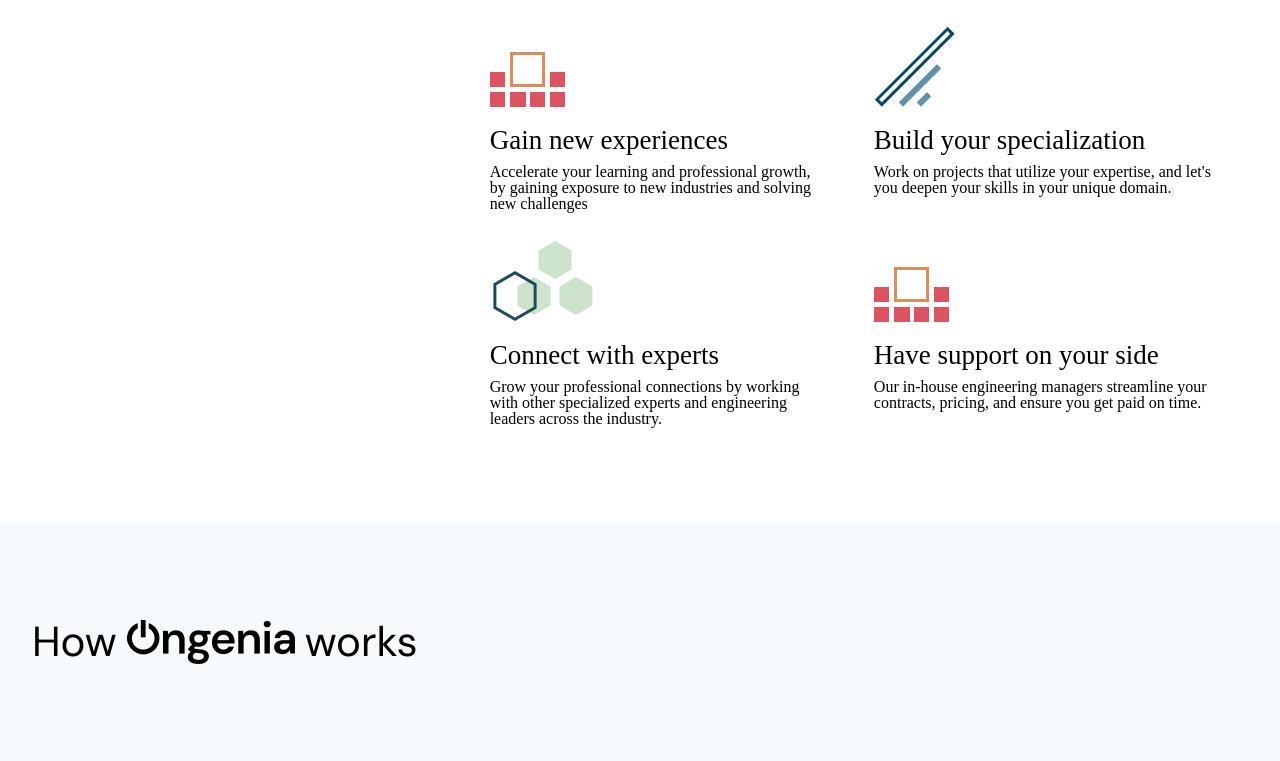
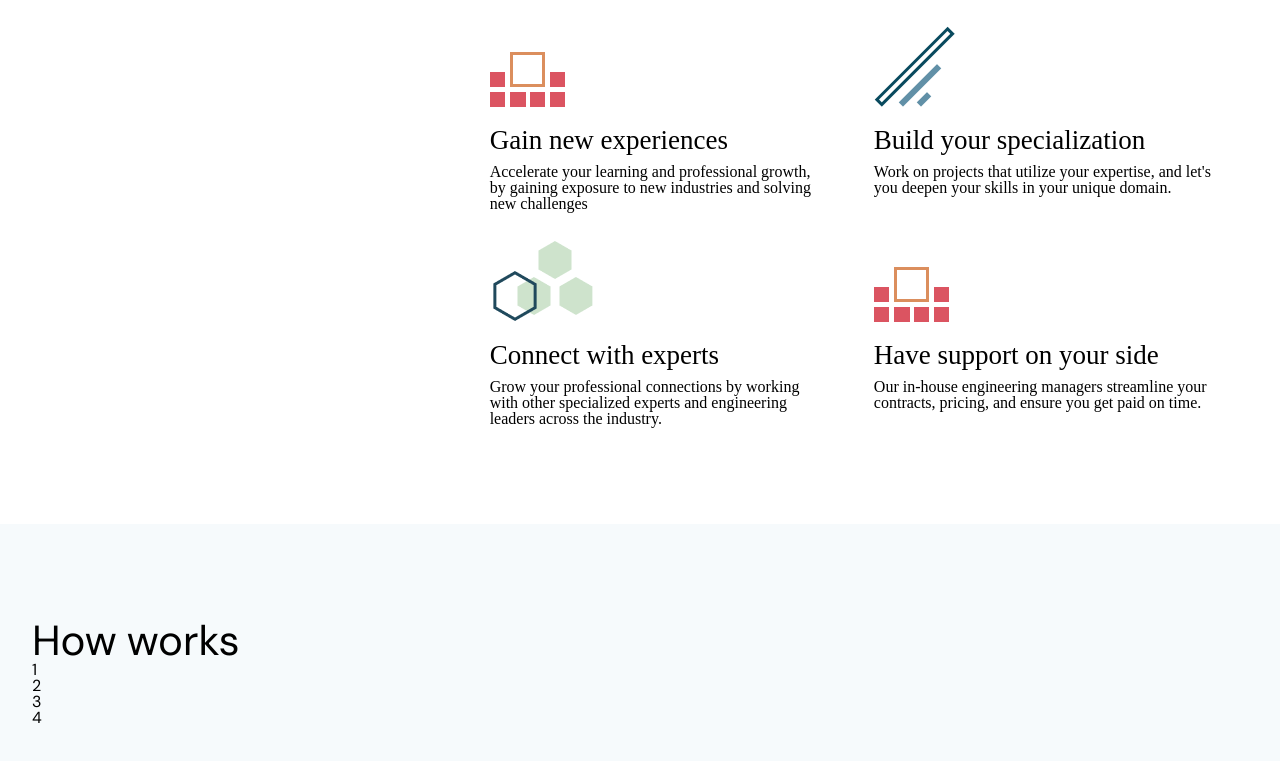
Before and after one commit to sanedidi/onegia, a React (Vite) app: page / in a window 1280 px wide. Shown: the part 1663-2424 px from the top of the page. Built offline with nearby package versions, Linux system fonts and the light colour scheme.

Commit message:
update 4 files and create 3 filesэ

```diff
--- a/src/components/Work/index.jsx
+++ b/src/components/Work/index.jsx
@@ -9,14 +9,16 @@ const Work = () => {
                 <div className={s.work__wrapper}>
                     <div className={s.work__title}>
                         <h2>How</h2>
-                        <img src={logo} alt="" />
+                        {/* <img src={logo} alt="" /> */}
                         <h2>works</h2>
                     </div>
                     <div className={s.word__cards}>
                         {workCard.map((el) => {
                             return (
                                 <div key={el.id} className={s.work__card}>
-
+                                    <div className={s.work__card_title}>
+                                        <h2>{el.id}</h2>
+                                    </div>
                                 </div>
                             )
                         })}
```
